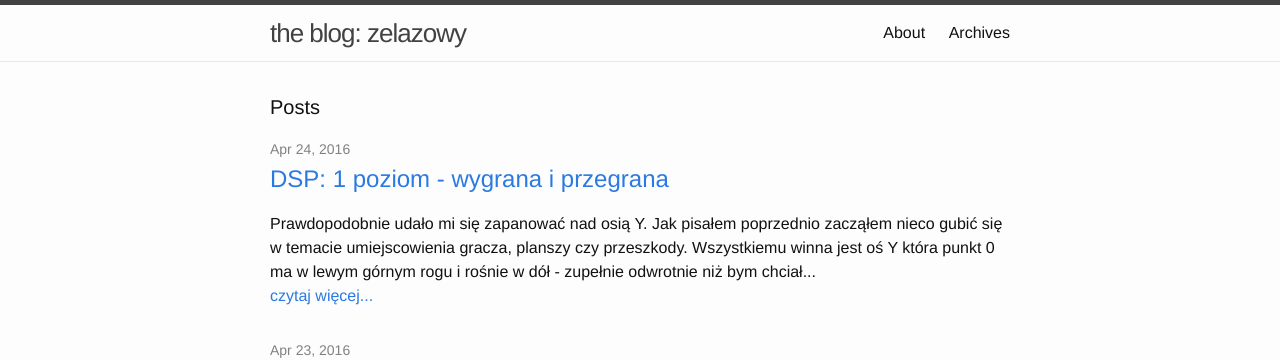
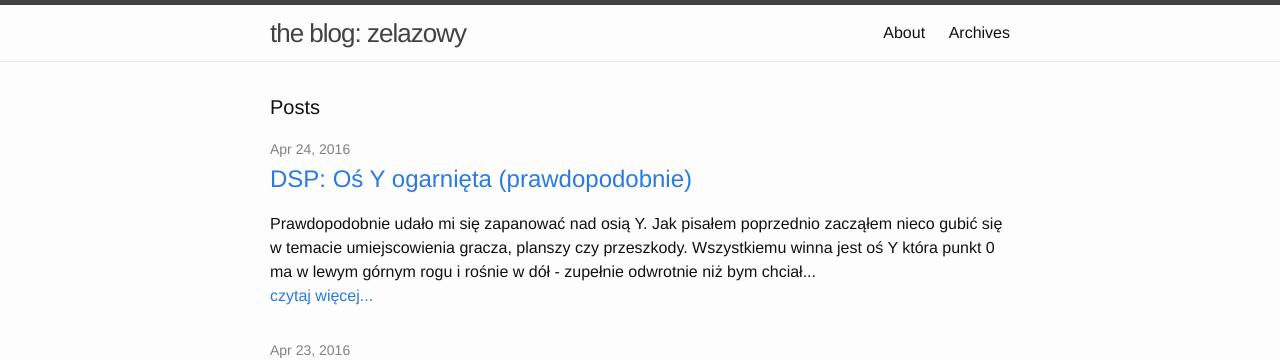
Before and after one commit to zelazowy/zelazowy.github.io, a Jekyll site: the page built from index.html, in a window 1280 px wide and 900 px high. Shown: the top 360 px of the window. Built offline with Jekyll 4.4.1, drawn with Linux system fonts in a browser that asks for light colours; comment, search, counter and statistics services are not loaded.

Commit message:
dsp: os y ogarnieta

```diff
--- a/_posts/2016-04-24-DSP-Os-Y-ogarnieta-prawdopodobnie.md
+++ b/_posts/2016-04-24-DSP-Os-Y-ogarnieta-prawdopodobnie.md
@@ -1,6 +1,6 @@
 ---
 layout: post
-title:  "DSP: 1 poziom - wygrana i przegrana"
+title:  "DSP: Oś Y ogarnięta (prawdopodobnie)"
 date:   2016-04-24 20:49:00 +0200
 categories: daj-sie-poznac
 short_desc: "Prawdopodobnie udało mi się zapanować nad osią Y. Jak pisałem poprzednio zacząłem nieco gubić się w temacie umiejscowienia gracza, planszy czy przeszkody. Wszystkiemu winna jest oś Y która punkt 0 ma w lewym górnym rogu i rośnie w dół - zupełnie odwrotnie niż bym chciał..."
```
